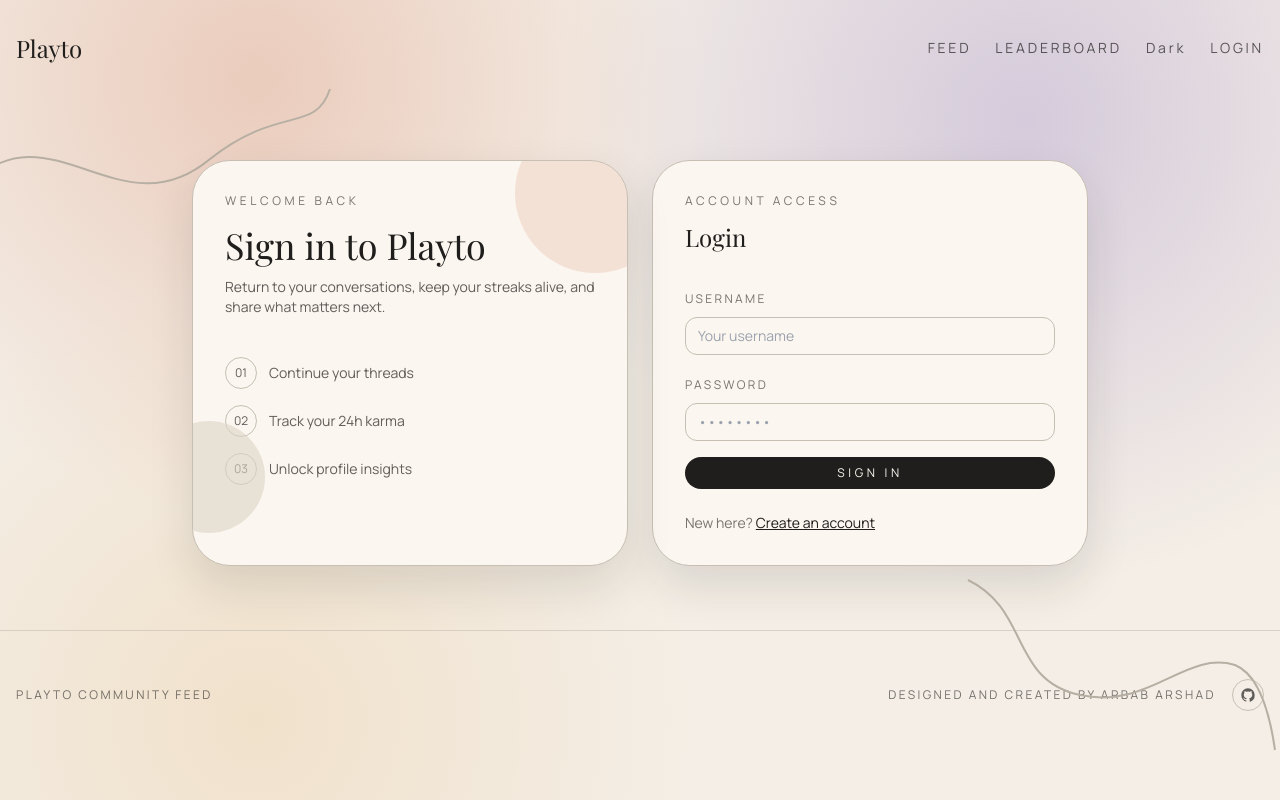
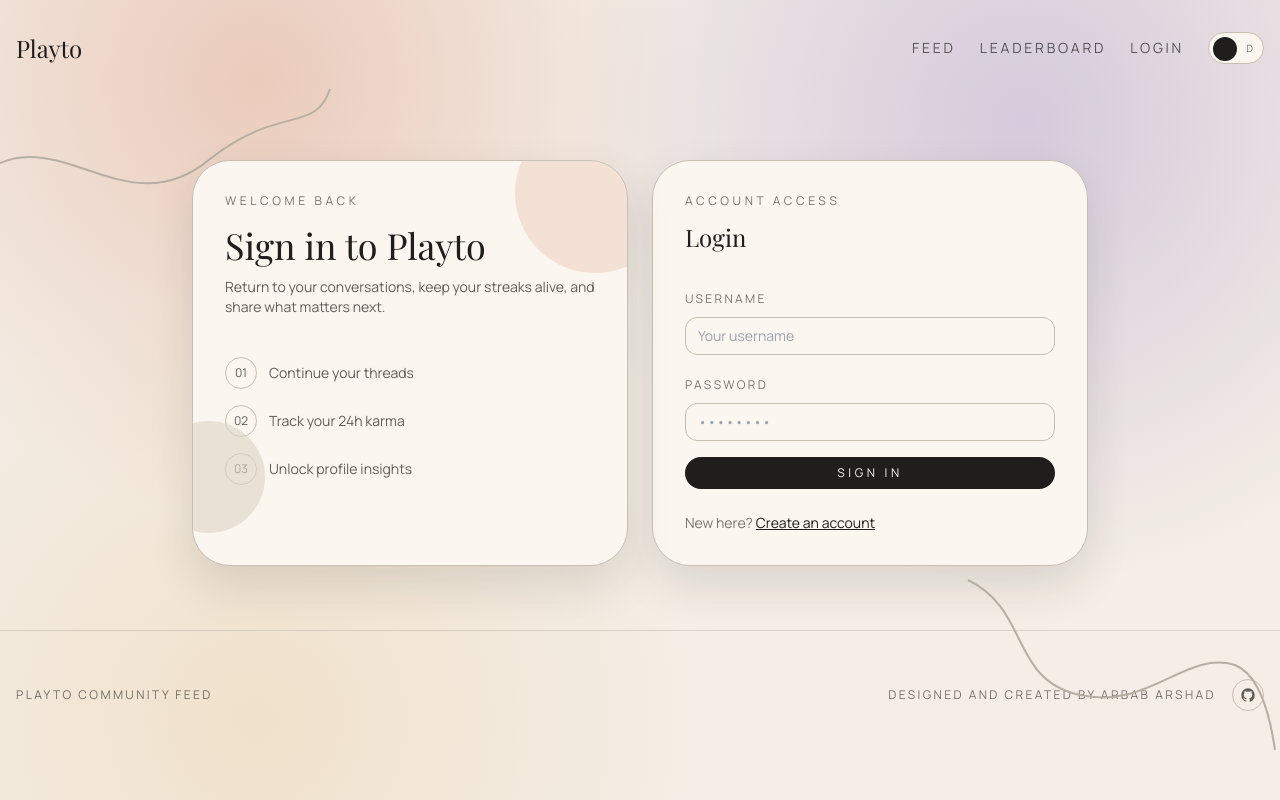
Before and after one commit to Arbab-ofc/Playto, a React (Vite) app in the folder frontend/: page /login in a window 1280 px wide. Built offline with nearby package versions, Linux system fonts and the light colour scheme; no server answers.

Commit message:
feat: add toggle switch for theme

```diff
--- a/frontend/src/components/layout/Header.jsx
+++ b/frontend/src/components/layout/Header.jsx
@@ -2,6 +2,7 @@ import { useState } from 'react';
 import { AnimatePresence, motion } from 'framer-motion';
 import { useAuth } from '../../hooks/useAuth';
 import { useTheme } from '../../hooks/useTheme';
+import { ThemeToggle } from '../ui/ThemeToggle';
 
 export const Header = () => {
   const [isMenuOpen, setIsMenuOpen] = useState(false);
@@ -22,18 +23,12 @@ export const Header = () => {
             {isAuthenticated && (
               <a href="/profile" className="nav-link hover:text-ink transition-colors">Profile</a>
             )}
-            <button
-              onClick={toggleTheme}
-              className="nav-link hover:text-ink transition-colors"
-              aria-label={`Switch to ${theme === 'dark' ? 'light' : 'dark'} mode`}
-            >
-              {theme === 'dark' ? 'Light' : 'Dark'}
-            </button>
             {isAuthenticated ? (
               <button onClick={logout} className="nav-link hover:text-ink transition-colors">Logout</button>
             ) : (
               <a href="/login" className="nav-link hover:text-ink transition-colors">Login</a>
             )}
+            <ThemeToggle theme={theme} onToggle={toggleTheme} />
           </div>
 
           <button
@@ -94,15 +89,6 @@ export const Header = () => {
                     Profile
                   </a>
                 )}
-                <button
-                  className="nav-link block hover:text-ink text-left w-full"
-                  onClick={() => {
-                    toggleTheme();
-                    setIsMenuOpen(false);
-                  }}
-                >
-                  {theme === 'dark' ? 'Light' : 'Dark'} mode
-                </button>
                 {isAuthenticated ? (
                   <button
                     className="nav-link block hover:text-ink text-left w-full"
@@ -114,12 +100,20 @@ export const Header = () => {
                     Logout
                   </button>
                 ) : (
-                  <a href="/login" className="block hover:text-ink" onClick={() => setIsMenuOpen(false)}>
+                  <a href="/login" className="nav-link block hover:text-ink" onClick={() => setIsMenuOpen(false)}>
                     Login
                   </a>
                 )}
+                <div className="pt-2">
+                  <ThemeToggle
+                    theme={theme}
+                    onToggle={() => {
+                      toggleTheme();
+                      setIsMenuOpen(false);
+                    }}
+                  />
+                </div>
               </div>
-
             </motion.aside>
           </motion.div>
         )}
--- /dev/null
+++ b/frontend/src/components/ui/ThemeToggle.jsx
@@ -0,0 +1,21 @@
+import { motion } from 'framer-motion';
+
+export const ThemeToggle = ({ theme, onToggle }) => {
+  const isDark = theme === 'dark';
+
+  return (
+    <button
+      onClick={onToggle}
+      aria-label={`Switch to ${isDark ? 'light' : 'dark'} mode`}
+      className="relative w-14 h-8 rounded-full border border-line bg-cream flex items-center px-1 transition-colors"
+    >
+      <motion.span
+        className="absolute left-1 top-1 w-6 h-6 rounded-full bg-ink"
+        animate={{ x: isDark ? 24 : 0 }}
+        transition={{ type: 'spring', stiffness: 300, damping: 20 }}
+      />
+      <span className="absolute left-2 text-[10px] uppercase tracking-[0.2em] text-ink/60">L</span>
+      <span className="absolute right-2 text-[10px] uppercase tracking-[0.2em] text-ink/60">D</span>
+    </button>
+  );
+};
--- a/frontend/src/styles/globals.css
+++ b/frontend/src/styles/globals.css
@@ -70,6 +70,11 @@ body {
   background-color: #1b1f2b !important;
 }
 
+.dark .bg-ink {
+  background-color: #f0ede6 !important;
+  color: #111317 !important;
+}
+
 .dark input,
 .dark textarea {
   background-color: #151822;
```
